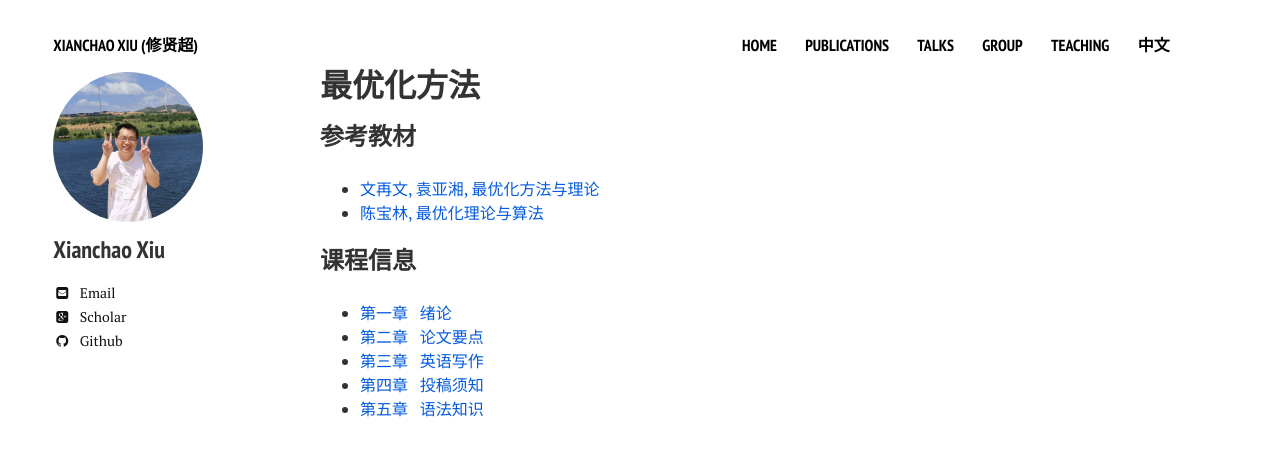
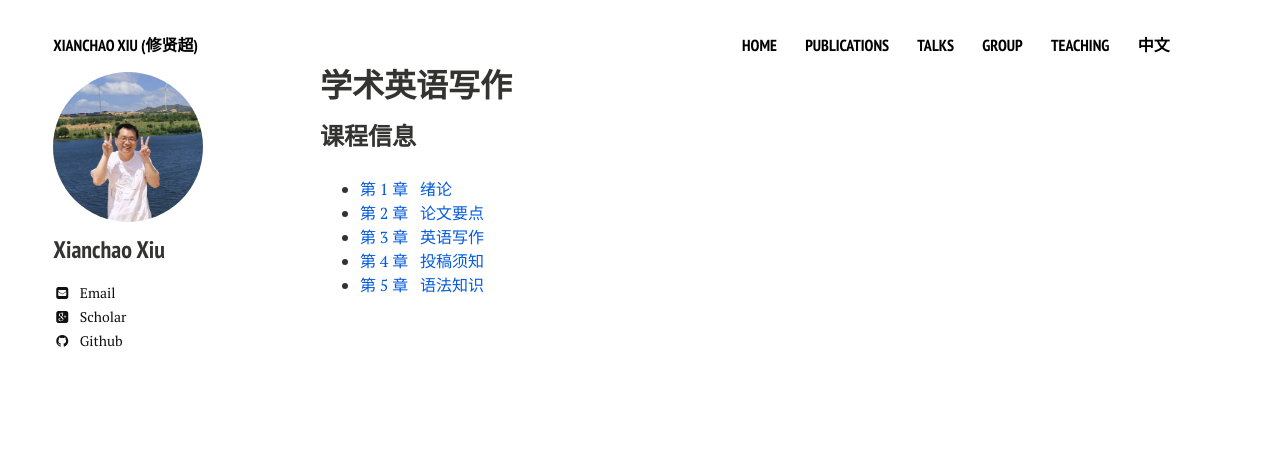
Before and after one commit to xianchaoxiu/xianchaoxiu.github.io, a Jekyll site: the page built from teaching/SW/2023/index.md, in a window 1280 px wide. Shown: the top 456 px of the page. Built offline with Jekyll 4.4.1, drawn with Linux system fonts in a browser that asks for light colours; nearby versions of some CDN libraries.

Commit message:
Update index.md

```diff
--- a/teaching/SW/2023/index.md
+++ b/teaching/SW/2023/index.md
@@ -1,21 +1,14 @@
 ---
 layout: page
-title: 最优化方法
+title: 学术英语写作
 comments: false
 share: false
 ---
 
 
-
-### 参考教材
-
-* <a href="http://faculty.bicmr.pku.edu.cn/~wenzw/optbook.html" class="textlink" target="_blank"> 文再文, 袁亚湘, 最优化方法与理论</a><br>
-* <a href="https://item.jd.com/12755179.html" class="textlink" target="_blank"> 陈宝林, 最优化理论与算法 </a><br>
-
-
 ### 课程信息
-* <a href="../2023/最优化简介.pdf" class="textlink" target="_blank">  第一章 &nbsp;  绪论<br>
-* <a href="../2023/基础知识.pdf" class="textlink" target="_blank">  第二章 &nbsp;  论文要点<br>
-* <a href="../2023/典型优化问题.pdf" class="textlink" target="_blank">  第三章 &nbsp;  英语写作<br>
-* <a href="../2023/最优性理论.pdf" class="textlink" target="_blank"> 第四章 &nbsp;  投稿须知<br>
-* <a href="../2023/无约束优化算法.pdf" class="textlink" target="_blank"> 第五章 &nbsp;  语法知识<br>
+* <a href="../2023/绪论.pdf" class="textlink" target="_blank">  第 1 章 &nbsp;  绪论<br>
+* <a href="../2023/论文要点.pdf" class="textlink" target="_blank">  第 2 章 &nbsp;  论文要点<br>
+* <a href="../2023/英语写作.pdf" class="textlink" target="_blank">  第 3 章 &nbsp;  英语写作<br>
+* <a href="../2023/投稿须知.pdf" class="textlink" target="_blank"> 第 4 章 &nbsp;  投稿须知<br>
+* <a href="../2023/语法知识.pdf" class="textlink" target="_blank"> 第 5 章 &nbsp;  语法知识<br>
```
